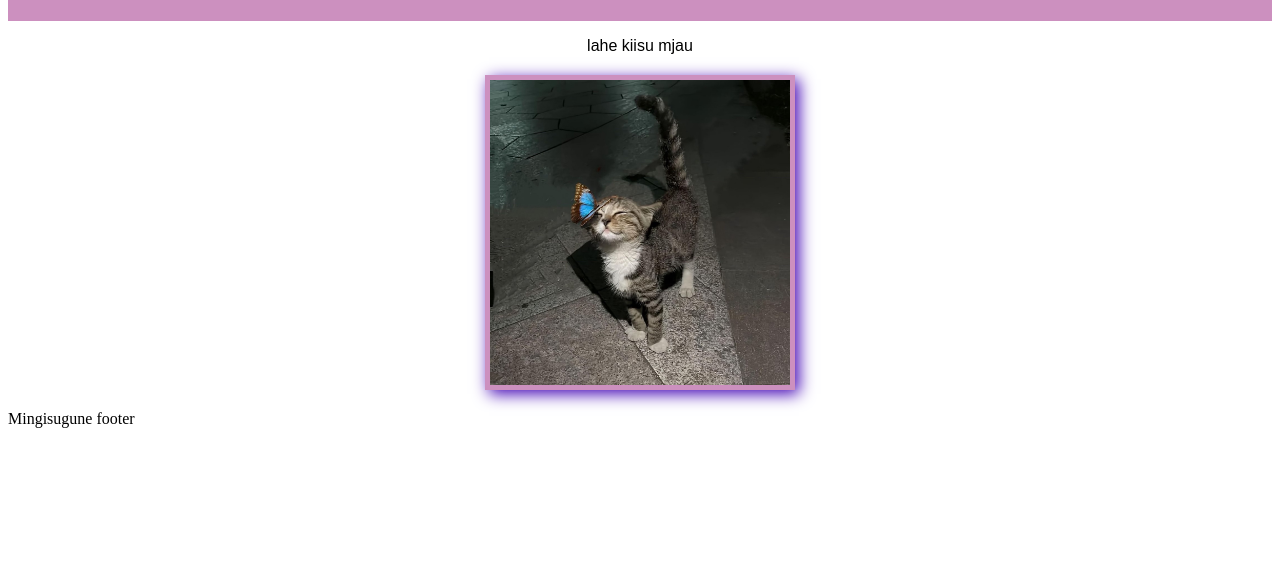
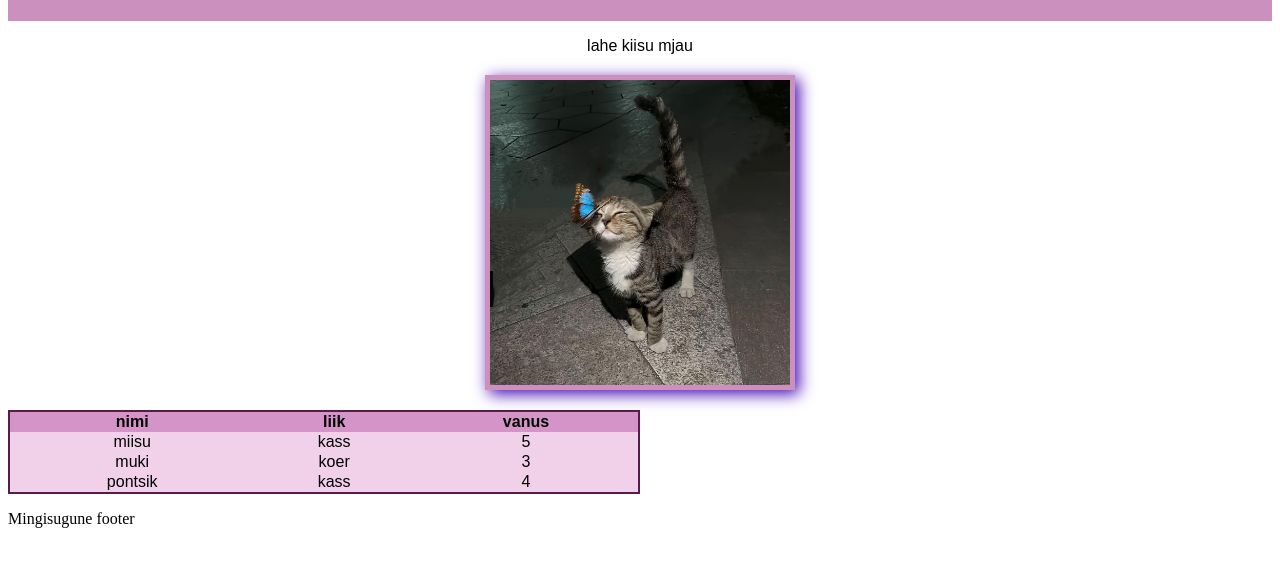
Before and after one commit to geilu/SE-seminarid, a plain HTML site: page seminarveebileht/index.html in a window 1280 px wide. Shown: the part 107-674 px from the top of the page. Drawn offline with Linux system fonts and the light colour scheme.

Commit message:
ülesande 2 d - lisasin tabeli, kujundasin seda

```diff
--- a/seminarveebileht/index.html
+++ b/seminarveebileht/index.html
@@ -10,10 +10,39 @@
         <header>
             <h1>Veebileht tiitel</h1>
         </header>
+
         <main>
             <p>lahe kiisu mjau</p>
             <img src="kiisu.png" width="300">
+
+            <table>
+                <thead>
+                    <tr>
+                        <th>nimi</th>
+                        <th>liik</th>
+                        <th>vanus</th>
+                    </tr>
+                </thead>
+                <tbody>
+                    <tr>
+                        <td>miisu</td>
+                        <td>kass</td>
+                        <td>5</td>
+                    </tr>
+                    <tr>
+                        <td>muki</td>
+                        <td>koer</td>
+                        <td>3</td>
+                    </tr>
+                    <tr>
+                        <td>pontsik</td>
+                        <td>kass</td>
+                        <td>4</td>
+                    </tr>
+                </tbody>
+            </table>
         </main>
+
         <footer>
             <p>Mingisugune footer</p>
         </footer>
--- a/seminarveebileht/style.css
+++ b/seminarveebileht/style.css
@@ -19,3 +19,22 @@ img {
     border: 5px solid #cc90bf;
     box-shadow: 4px 4px 15px #4103b4;
 }
+
+table {
+    width: 50%;
+    border-collapse: collapse;
+    margin-top: 20px;
+    color: black;
+    border: 2px solid #581c4b;
+}
+
+th {
+    background-color: #d494c8;
+    text-align: center;
+    font-weight: bold;
+}
+
+td {
+    background-color: #f1d0ea;
+    text-align: center;
+}
```
